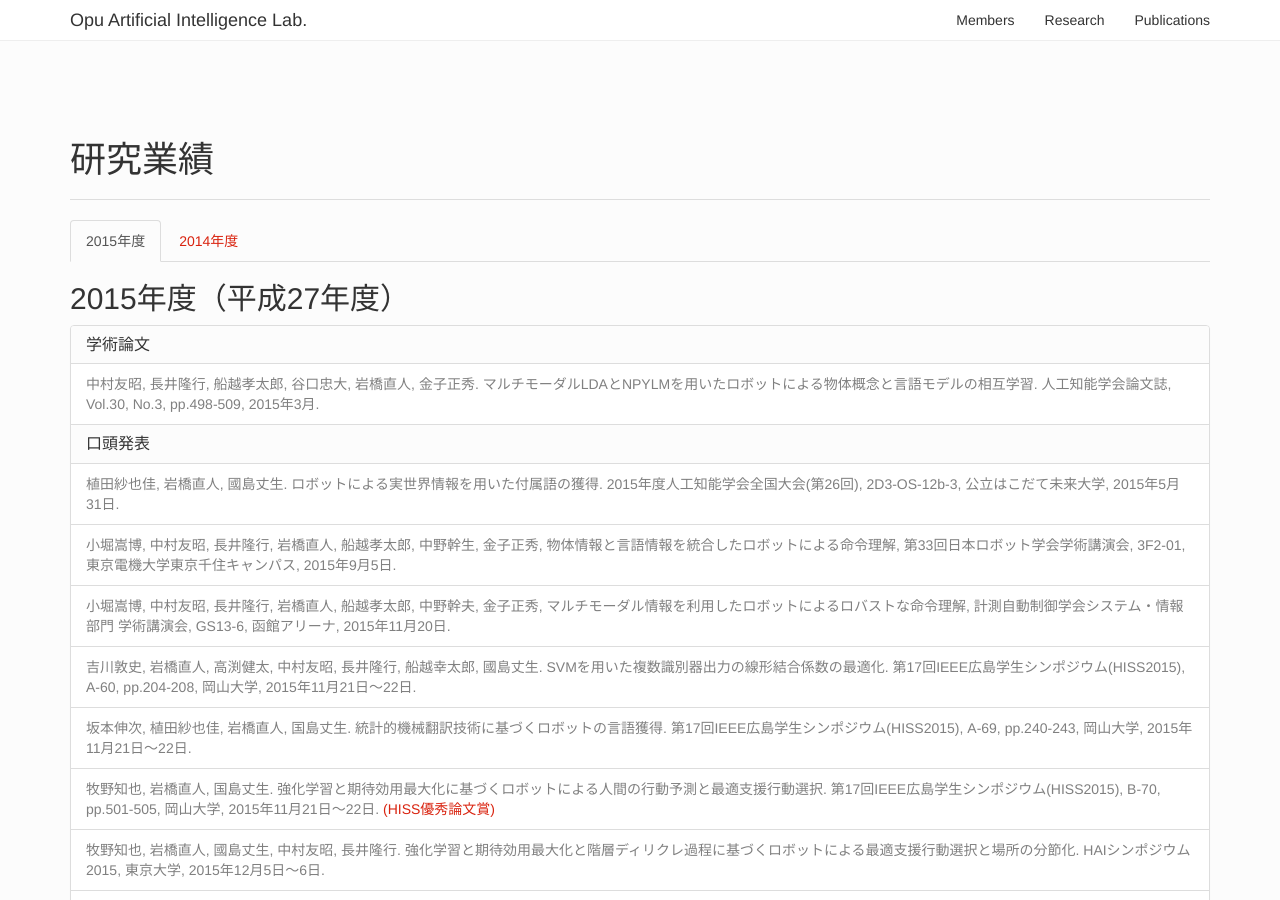
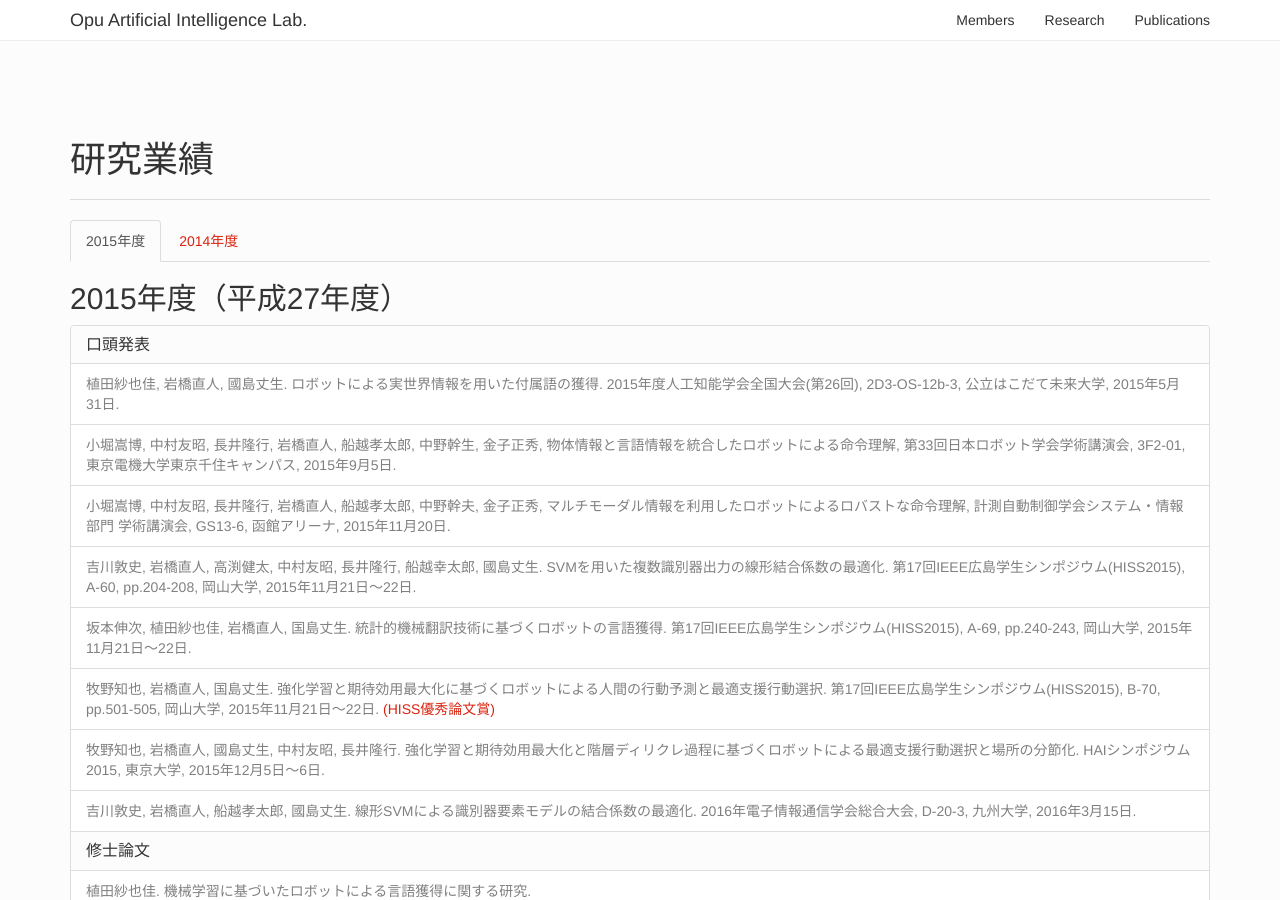
Before and after one commit to kunishi/www-ime, a Jekyll site: the page built from publications/index.html, in a window 1280 px wide and 900 px high. Built offline with Jekyll 4.4.1, drawn with Linux system fonts in a browser that asks for light colours; nearby versions of some CDN libraries; a style sheet for code colours, icons or effects is not loaded.

Commit message:
hotfix: move a publication of 2015 to 2014.

```diff
--- a/publications/index.html
+++ b/publications/index.html
@@ -11,16 +11,6 @@
 	<div role="tabpanel" class="tab-pane active" id="2015">
 		<h2>2015年度（平成27年度）</h2>
 		<div class="panel panel-default">
-			<div class="panel-heading">
-				<h3 class="panel-title">学術論文</h3>
-			</div>
-			<ul class="list-group">
-				<li class="list-group-item">
-					中村友昭, 長井隆行, 船越孝太郎, 谷口忠大, 岩橋直人, 金子正秀.
-					マルチモーダルLDAとNPYLMを用いたロボットによる物体概念と言語モデルの相互学習.
-					人工知能学会論文誌, Vol.30, No.3, pp.498-509, 2015年3月.
-				</li>
-			</ul>
 			<div class="panel-heading">
 				<h3 class="panel-title">口頭発表</h3>
 			</div>
@@ -109,6 +99,11 @@
 			</div>
 			<ul class="list-group">
 				<li class="list-group-item">
+					中村友昭, 長井隆行, 船越孝太郎, 谷口忠大, 岩橋直人, 金子正秀.
+					マルチモーダルLDAとNPYLMを用いたロボットによる物体概念と言語モデルの相互学習.
+					人工知能学会論文誌, Vol.30, No.3, pp.498-509, 2015年3月.
+				</li>
+				<li class="list-group-item">
 					Yuko Ozasa, Mikio Nakano, Yasuo Ariki, Naoto Iwahashi,
 					<i>Discriminating Unknown Objects from Known Objects Using Image and Speech
 						Information</i>,
```
